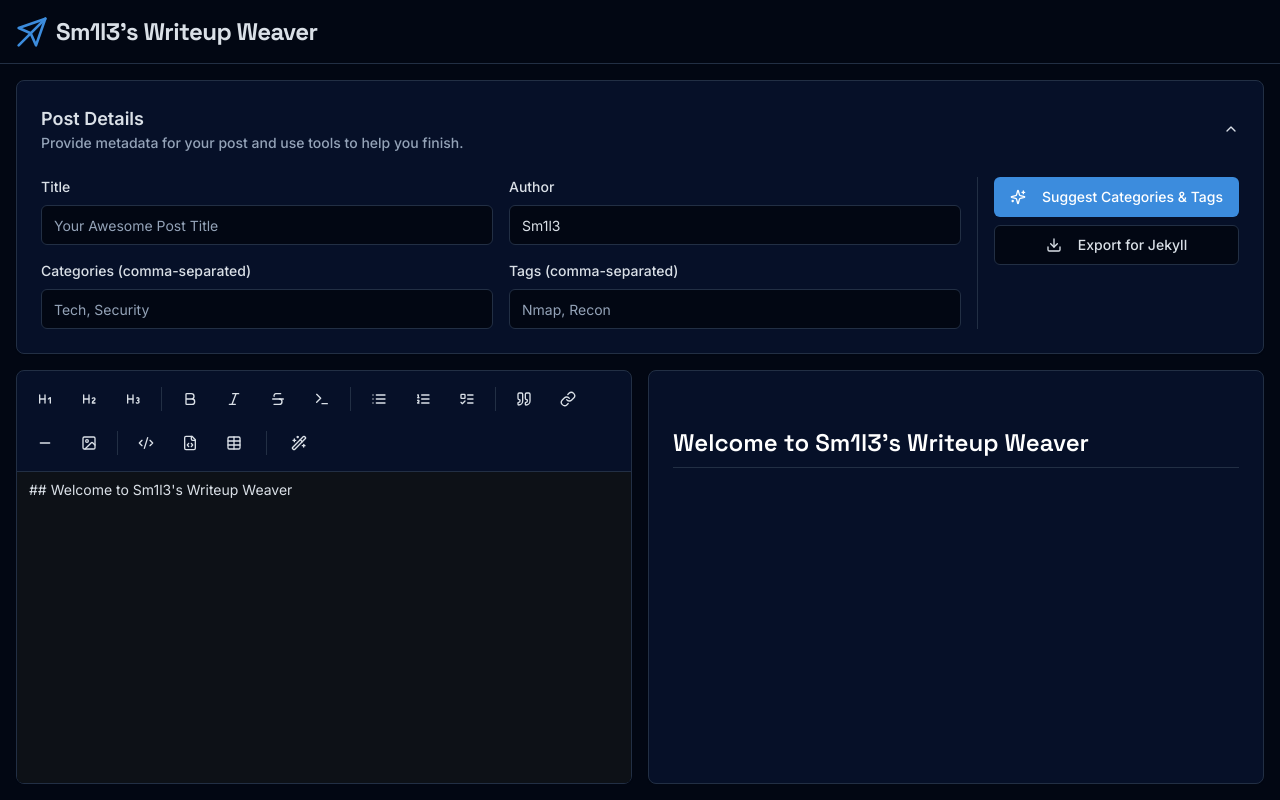
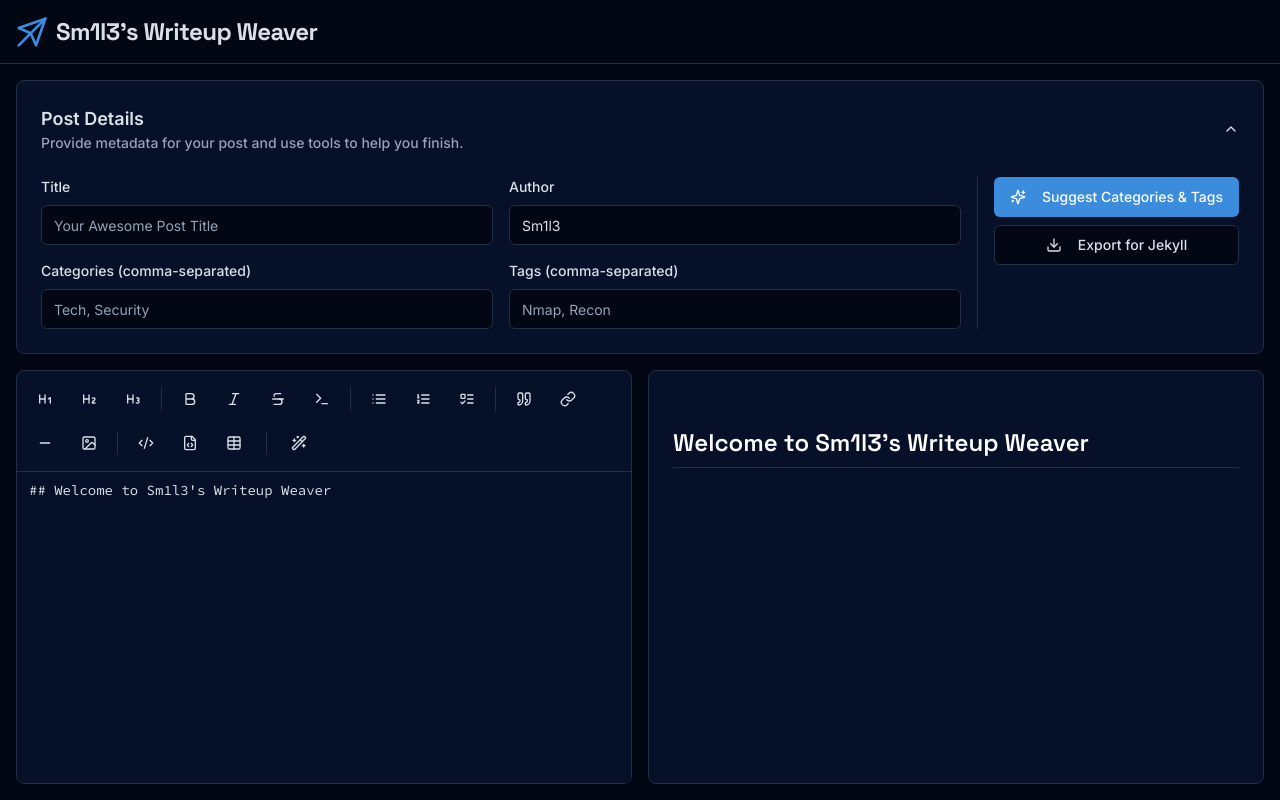
Before and after one commit to I-am-Sm1l3/writeup-weaver, a Next.js app: page / in a window 1280 px wide. Built offline with nearby package versions, Linux system fonts and the light colour scheme; what @genkit-ai/google-genai, genkit would draw is missing.

Commit message:
Update page.tsx

```diff
--- a/src/app/page.tsx
+++ b/src/app/page.tsx
@@ -81,9 +81,8 @@ export default function Sm1l3Page() {
                 ref={textareaRef}
                 value={content}
                 onChange={handleContentChange}
-                className="h-full w-full resize-none border-0 rounded-t-none focus-visible:ring-0"
+                className="h-full w-full resize-none border-0 rounded-t-none focus-visible:ring-0 bg-card text-card-foreground font-code"
                 placeholder="Start writing your masterpiece..."
-                style={{ backgroundColor: '#0D1117' }}
               />
             </CardContent>
           </Card>
```
